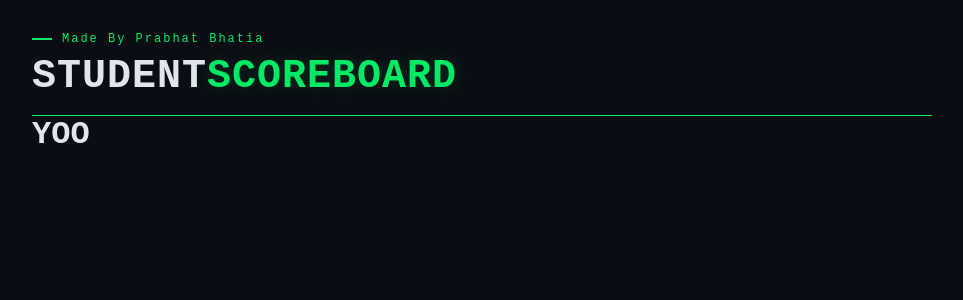
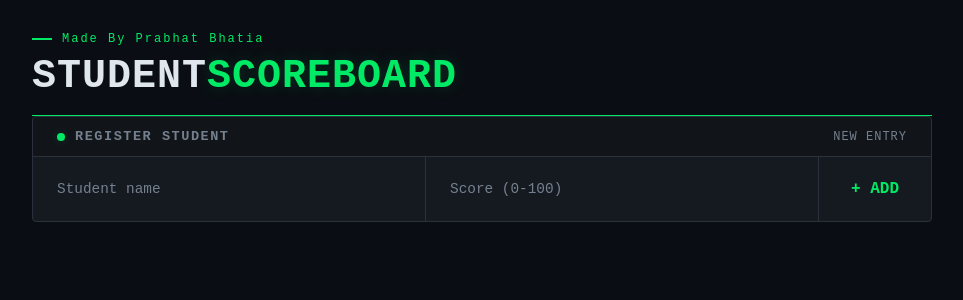
Before and after one commit to prabhatb-alt/react-student-scoreboard, a React (Vite) app: page / in a window 1280 px wide. Shown: the top 300 px of the page, without its empty margins (158-1121 px from the left). Built offline with nearby package versions, Linux system fonts and the light colour scheme.

Commit message:
Added AddStudentForm.jsx and its respective css for handling user input

```diff
--- a/src/App.jsx
+++ b/src/App.jsx
@@ -1,11 +1,22 @@
+import { useState } from 'react';
+import Header from './components/Header';
+import AddStudentForm from './components/AddStudentForm';
 import './index.css';
-import Header from './components/Header';
 
 function App() {
+  const [students, setStudents] = useState([
+    { id: 1, name: 'Prabhat', score: 95 },
+    { id: 2, name: 'Ramesh', score: 69 },
+    { id: 3, name: 'Max Verstappen', score: 33 },
+  ]);
+
+  const handleAddStudent = (newStudent) => {
+    setStudents([...students, {...newStudent, id: Date.now()}]);
+  };
   return (
     <div className = "App">
       <Header />
-      <h1>YOO</h1>
+      <AddStudentForm onAddStudent={handleAddStudent} />
     </div>
   );
 }
--- /dev/null
+++ b/src/components/AddStudentForm.css
@@ -0,0 +1,85 @@
+/* src/components/AddStudentForm.css */
+
+.form-section {
+  background-color: var(--bg-card);
+  border: 1px solid var(--border-color);
+  border-radius: 4px;
+  overflow: hidden;
+}
+
+.section-header {
+  display: flex;
+  align-items: center;
+  padding: 0.75rem 1.5rem;
+  border-bottom: 1px solid var(--border-color);
+  background-color: rgba(0, 0, 0, 0.2);
+}
+
+.section-header .dot {
+  width: 8px;
+  height: 8px;
+  background-color: var(--accent-green);
+  border-radius: 50%;
+  margin-right: 10px;
+  box-shadow: 0 0 8px var(--accent-green-glow);
+}
+
+.section-header h2 {
+  font-size: 0.85rem;
+  color: var(--text-muted);
+  letter-spacing: 1.5px;
+  flex-grow: 1;
+}
+
+.section-header .sub-text {
+  font-size: 0.75rem;
+  color: var(--text-muted);
+  letter-spacing: 1px;
+}
+
+.student-form {
+  display: flex;
+}
+
+.form-input {
+  flex: 1;
+  background: transparent;
+  border: none;
+  border-right: 1px solid var(--border-color);
+  padding: 1.5rem;
+  color: var(--text-main);
+  font-size: 0.9rem;
+  outline: none;
+  transition: background-color 0.2s;
+}
+
+.form-input::placeholder {
+  color: var(--text-muted);
+}
+
+.form-input:focus {
+  background-color: rgba(255, 255, 255, 0.02);
+}
+
+/* Hide the up/down arrows on number inputs for a cleaner look */
+.form-input[type="number"]::-webkit-inner-spin-button,
+.form-input[type="number"]::-webkit-outer-spin-button {
+  -webkit-appearance: none;
+  margin: 0;
+}
+
+.submit-btn {
+  background: transparent;
+  border: none;
+  padding: 0 2rem;
+  color: var(--accent-green);
+  font-weight: bold;
+  font-size: 1rem;
+  cursor: pointer;
+  transition: all 0.2s;
+}
+
+.submit-btn:hover {
+  background-color: var(--accent-green-glow);
+  text-shadow: 0 0 10px var(--accent-green);
+}
--- /dev/null
+++ b/src/components/AddStudentForm.jsx
@@ -0,0 +1,53 @@
+// src/components/AddStudentForm.jsx
+import { useState } from 'react';
+import './AddStudentForm.css';
+
+const AddStudentForm = ({ onAdd }) => {
+  const [name, setName] = useState('');
+  const [score, setScore] = useState('');
+
+  const handleSubmit = (e) => {
+    e.preventDefault();
+    if (!name.trim() || !score.trim()) return;
+    onAdd({
+      name: name.trim(),
+      score: parseInt(score)
+    });
+    setName('');
+    setScore('');
+  };
+
+  return (
+    <section className="form-section">
+      <div className="section-header">
+        <span className="dot"></span>
+        <h2>REGISTER STUDENT</h2>
+        <span className="sub-text">NEW ENTRY</span>
+      </div>
+
+      <form className="student-form" onSubmit={handleSubmit}>
+        <input
+          type="text"
+          placeholder="Student name"
+          value={name}
+          onChange={(e) => setName(e.target.value)}
+          className="form-input"
+          required
+        />
+        <input
+          type="number"
+          placeholder="Score (0-100)"
+          value={score}
+          onChange={(e) => setScore(e.target.value)}
+          className="form-input"
+          min="0"
+          max="100"
+          required
+        />
+        <button type="submit" className="submit-btn">+ ADD</button>
+      </form>
+    </section>
+  );
+};
+
+export default AddStudentForm;
```
Also changed, not shown: src/index.css (line endings or trailing spaces).
